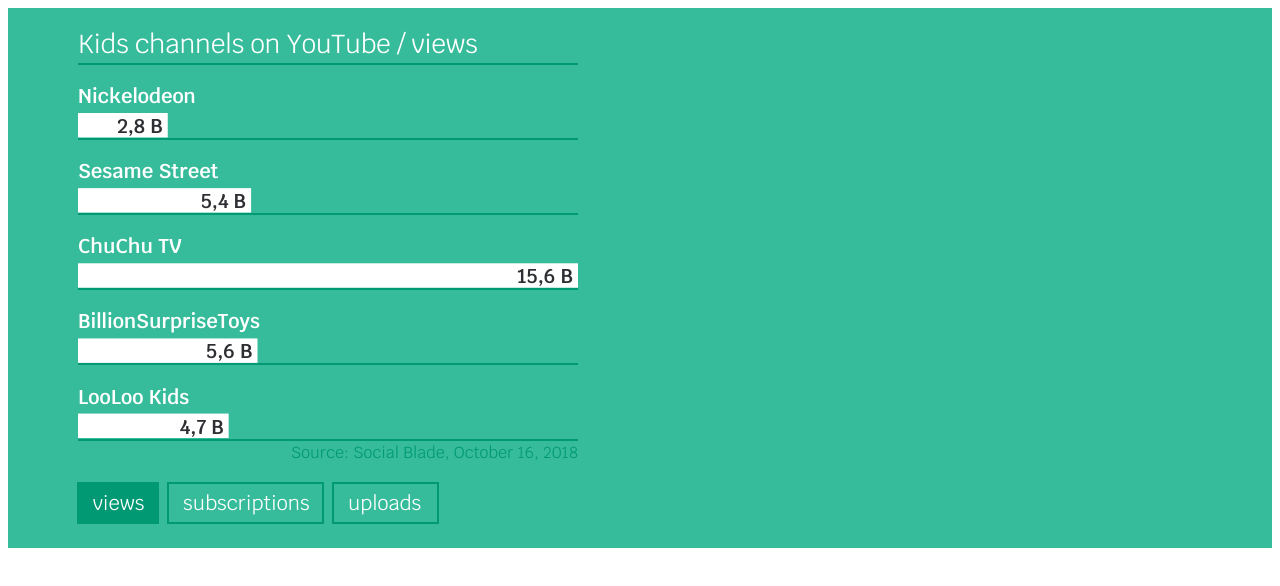
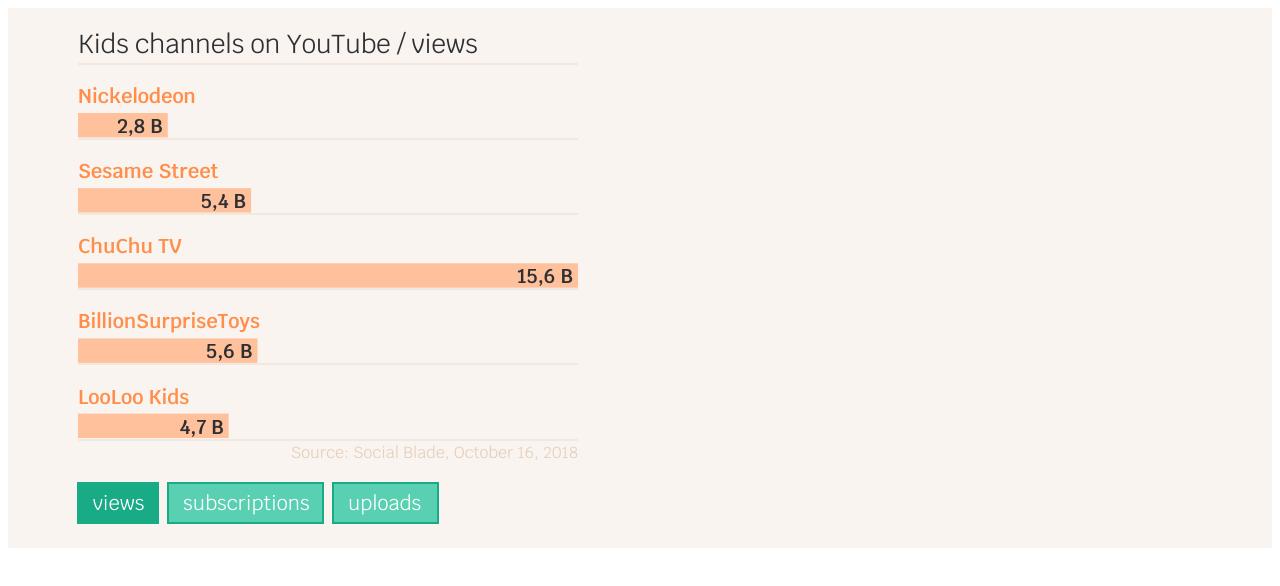
Before and after one commit to hendr-ik/data-viz, a plain HTML site: page Kids channels on YouTube/index.html in a window 1280 px wide. Drawn offline with nearby package versions, Linux system fonts and the light colour scheme.

Commit message:
updated colors

```diff
--- a/Kids channels on YouTube/d3.css
+++ b/Kids channels on YouTube/d3.css
@@ -7,7 +7,7 @@ font-family: 'Krub', Helvetica, Arial, sans-serif;
 
 /* STRUCTURE ------------------------------------- */
 #canvas {
-background-color: #37bc9b;
+background-color: #f9f4ef;
 display: flex;
 flex-flow: row;
 align-items: flex-start;
--- a/Kids channels on YouTube/d3.js
+++ b/Kids channels on YouTube/d3.js
@@ -23,18 +23,18 @@ text_headline_2: "Kids channels on YouTube / subscriptions",
 text_headline_3: "Kids channels on YouTube / uploads",
 text_source: "Source: Social Blade, October 16, 2018",
 // ----------------------------------------------------------
-color_svg: "#37bc9b",
-color_layout_display: "#fff",
-color_layout_stroke: "#009973",
-color_bar_1: "#fff", color_bar_display_1: "#2e2f33",
-color_bar_2: "#fff", color_bar_display_2: "#2e2f33",
-color_bar_3: "#fff", color_bar_display_3: "#2e2f33",
-color_button_stroke: "#009973",
-color_button_on: "#009973",
-color_button_off: "#37bc9b",
+color_svg: "#f9f4ef", // background
+color_layout_display: "#ff8e4b", // label bars
+color_layout_stroke: "#f2e8df", // layout lines
+color_bar_1: "#ffc19c", color_bar_display_1: "#2e2f33", // bars layer 1
+color_bar_2: "#ffc19c", color_bar_display_2: "#2e2f33", // bars layer 2
+color_bar_3: "#ffc19c", color_bar_display_3: "#2e2f33", // bars layer 3
+color_button_stroke: "#19ab86",
+color_button_on: "#19ab86",
+color_button_off: "#5ad0b2",
 color_button_text: "#fff",
-color_text_headline: "#fff",
-color_text_source: "#009973"
+color_text_headline: "#2e2f33",
+color_text_source: "#e4cfbb"
 };
 
 // ----------------------------------------------------------
```
